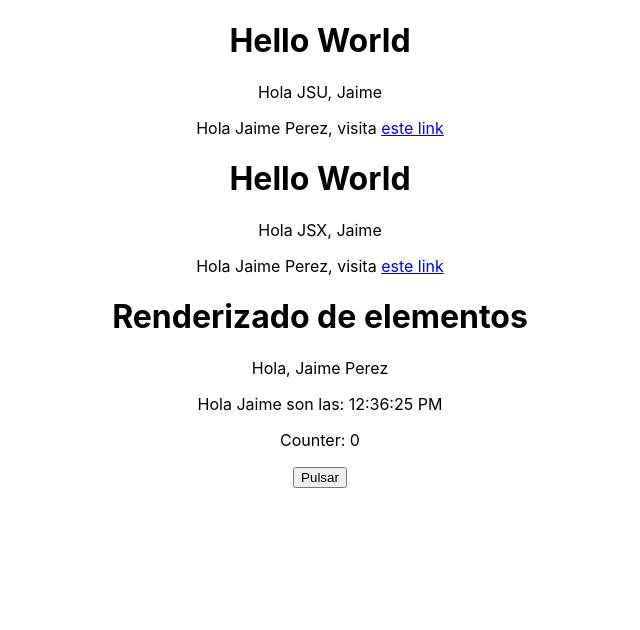
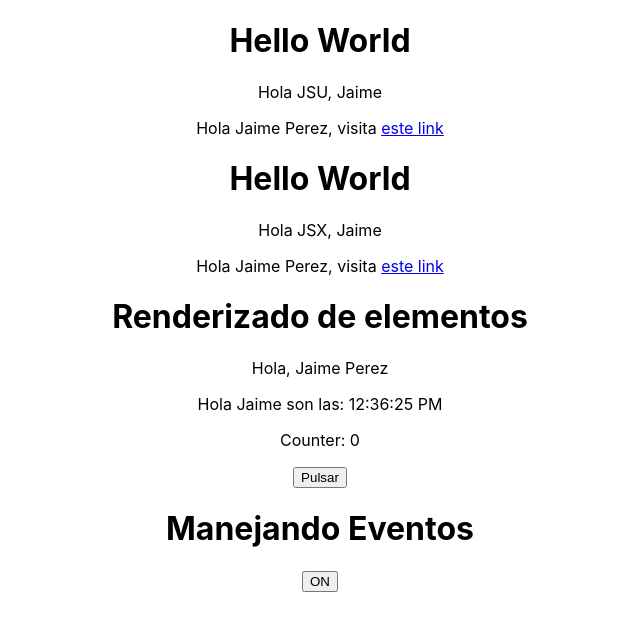
Before and after one commit to Jaipecas/ReactProjects, a React (Create React App) app in the folder basic-project/: page / in a window 1280 px wide. Shown: the top 630 px of the page, without its empty margins (320-960 px from the left). Built offline with nearby package versions, Linux system fonts and the light colour scheme.

Commit message:
Se añade ejemplo tema manejando eventos

```diff
--- a/basic-project/src/App.js
+++ b/basic-project/src/App.js
@@ -6,6 +6,7 @@ import {
 import RenderizadoElemntos from "./ConceptosPrincipales/renderizadoElementos";
 import ComponentesPropiedades from "./ConceptosPrincipales/componentesPropiedades";
 import EstadoCicloVida from "./ConceptosPrincipales/estadoCicloVida";
+import ManejandoEventos from "./ConceptosPrincipales/manejandoEventos";
 
 const user = {
   name: "Jaime",
@@ -20,6 +21,7 @@ const App = () => {
       <RenderizadoElemntos />
       <ComponentesPropiedades user={user} />
       <EstadoCicloVida name="Jaime" />
+      <ManejandoEventos/>
     </div>
   );
 };
--- /dev/null
+++ b/basic-project/src/ConceptosPrincipales/manejandoEventos.js
@@ -0,0 +1,27 @@
+import React from "react";
+
+class ManejandoEventos extends React.Component {
+  constructor(props) {
+    super(props);
+    this.state = { isToggleOn: true };
+  }
+
+  handleClick = () => {
+    this.setState((prevState) => ({
+      isToggleOn: !prevState.isToggleOn,
+    }));
+  };
+
+  render() {
+    return (
+      <div>
+        <h1>Manejando Eventos</h1>
+        <button onClick={this.handleClick}>
+          {this.state.isToggleOn ? "ON" : "OFF"}
+        </button>
+      </div>
+    );
+  }
+}
+
+export default ManejandoEventos;
```
